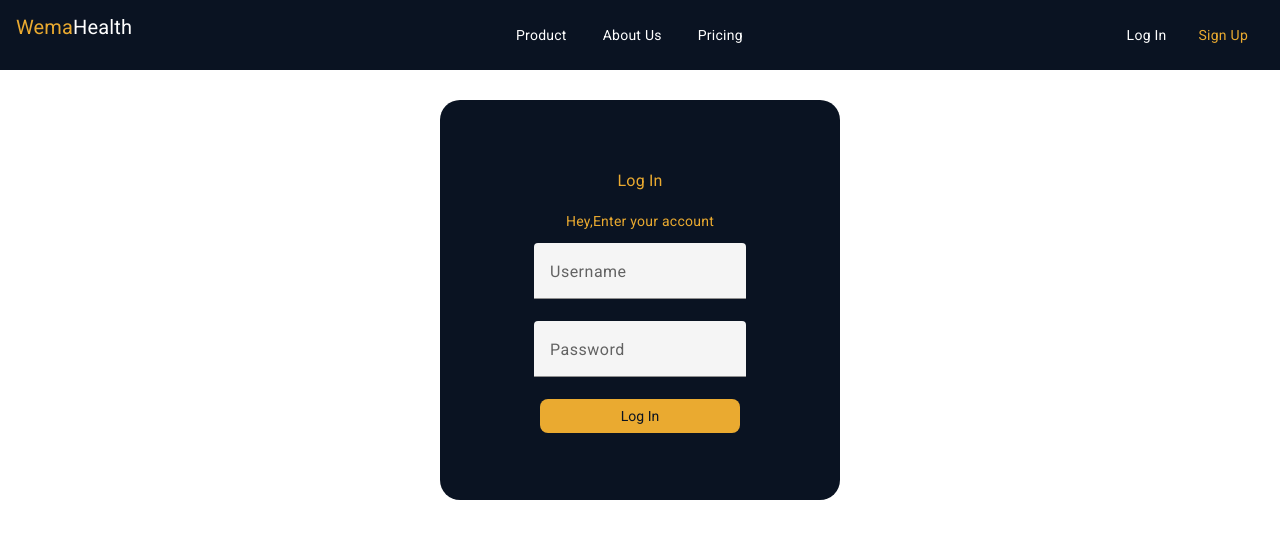
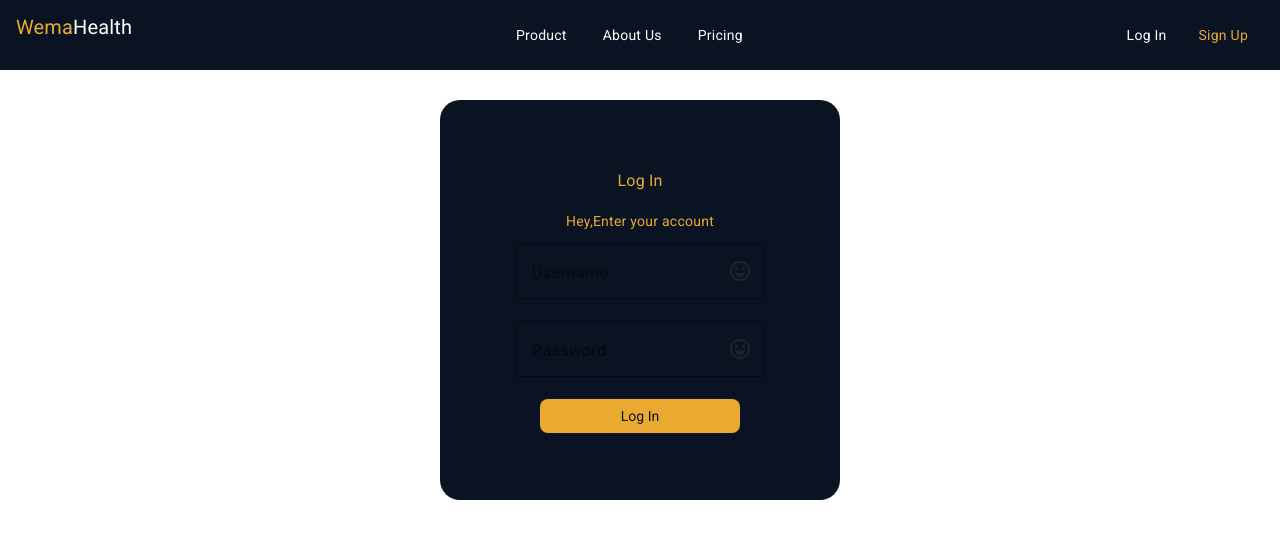
Before and after one commit to Carol254/chatBotApp, an Angular app: page /log-in in a window 1280 px wide. Shown: the top 538 px of the page. Built offline with nearby package versions, Linux system fonts and the light colour scheme.

Commit message:
few changes made

```diff
--- a/src/app/app.module.ts
+++ b/src/app/app.module.ts
@@ -6,6 +6,7 @@ import { FormsModule } from '@angular/forms';
 import {MatFormFieldModule} from '@angular/material/form-field';
 import {MatSelectModule} from '@angular/material/select';
 import {MatInputModule} from '@angular/material/input';
+import {MatIconModule} from '@angular/material/icon';
 
 
 import { AppComponent } from './app.component';
@@ -45,7 +46,8 @@ const routes:Routes = [
     FormsModule,
     MatFormFieldModule,
     MatSelectModule,
-    MatInputModule
+    MatInputModule,
+    MatIconModule
   ],
   exports:[RouterModule],
   providers: [ChatService],
--- a/src/app/log-in/log-in.component.html
+++ b/src/app/log-in/log-in.component.html
@@ -4,14 +4,17 @@
         <p>Hey,Enter your account</p>
     </div>
 
-    <mat-form-field>
+    <mat-form-field appearance="outline">
         <mat-label>Username</mat-label>
         <input matInput type="text">
+        <mat-icon matSuffix>sentiment_very_satisfied</mat-icon>
     </mat-form-field>
 
-    <mat-form-field>
+
+    <mat-form-field appearance="outline">
         <mat-label>Password</mat-label>
         <input matInput type="password">
+        <mat-icon matSuffix>sentiment_very_satisfied</mat-icon>
     </mat-form-field>
 
     <button class="submit">Log In</button>
```
Also changed, not shown: src/app/log-in/log-in.component.css (+8 -0 lines).
